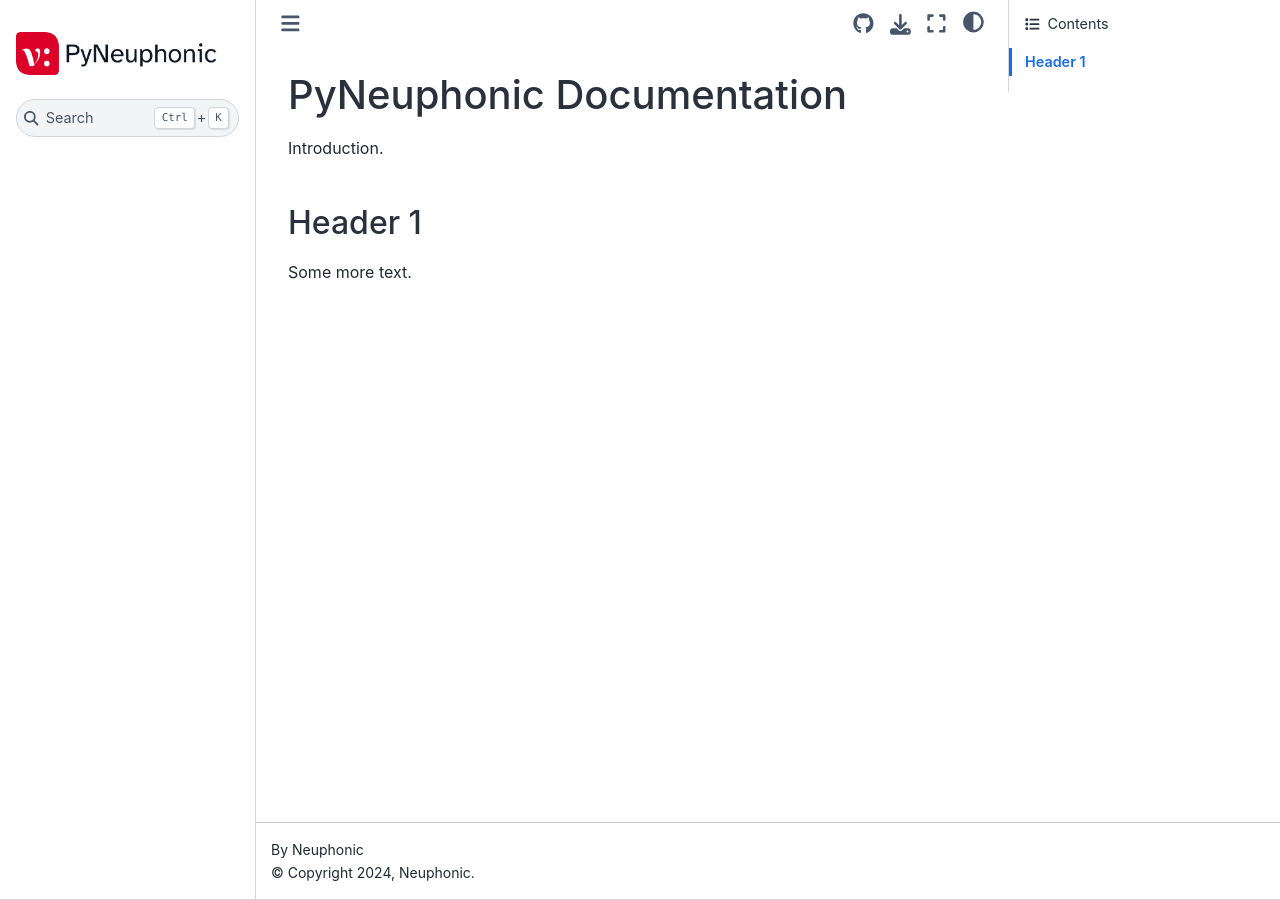
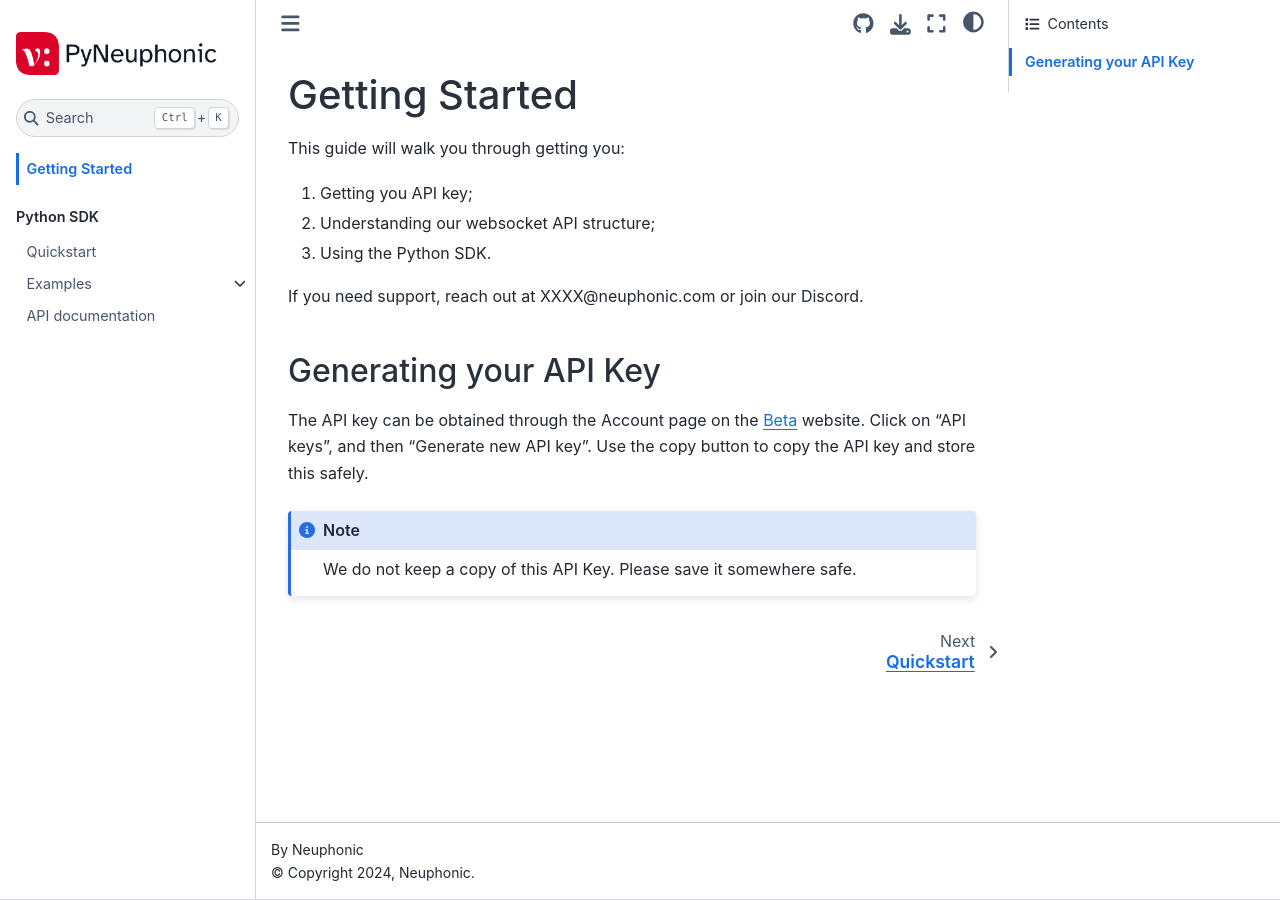
Before and after one commit to neuphonic/pyneuphonic, a Sphinx documentation site: the page built from docs/source/index.md, in a window 1280 px wide. Built offline with Sphinx 7.4.7 and the Sphinx Book theme 1.1.4, drawn with Linux system fonts in a browser that asks for light colours.

Commit message:
Completed a lot of the documentation.

````diff
--- a/docs/source/conf.py
+++ b/docs/source/conf.py
@@ -23,7 +23,25 @@
 # -- General configuration ---------------------------------------------------
 # https://www.sphinx-doc.org/en/master/usage/configuration.html#general-configuration
 
-extensions = ['myst_parser']
+extensions = [
+    'myst_parser',
+    'sphinx.ext.autodoc',
+    'sphinx.ext.napoleon',
+    'sphinx.ext.viewcode',
+]
+
+myst_enable_extensions = [
+    'colon_fence',
+    'dollarmath',
+    'amsmath',
+    'deflist',
+    'html_admonition',
+    'html_image',
+    'smartquotes',
+    'replacements',
+    'substitution',
+    'tasklist',
+]
 
 templates_path = ['_templates']
 exclude_patterns = []
@@ -38,7 +56,22 @@
 html_theme_options = {
     'repository_url': 'https://github.com/neuphonic/pyneuphonic',
     'use_repository_button': True,
+    'home_page_in_toc': True,
+    'show_toc_level': 2,
+    # 'show_navbar_depth': 2,
+    # 'max_navbar_depth': 2,
 }
+
+# html_sidebars = {
+#     "**": ["sbt-sidebar-nav.html"]
+# }
 
 html_logo = 'logo.png'
 html_title = 'My site title'
+
+# Automatically extract typehints when specified and place them in
+# descriptions of the relevant function/method.
+autodoc_typehints = 'description'
+
+# Don't show class signature with the class' name.
+autodoc_class_signature = 'separated'
--- a/docs/source/index.md
+++ b/docs/source/index.md
@@ -1,7 +1,28 @@
-# PyNeuphonic Documentation
+# Getting Started
 
-Introduction.
+This guide will walk you through getting you:
+1. Getting you API key;
+2. Understanding our websocket API structure;
+3. Using the Python SDK.
 
-## Header 1
+If you need support, reach out at XXXX@neuphonic.com or join our Discord.
 
-Some more text.
+## Generating your API Key
+The API key can be obtained through the Account page on the [Beta](https://beta.neuphonic.com/) website.
+Click on "API keys", and then "Generate new API key".
+Use the copy button to copy the API key and store this safely.
+
+:::{note}
+We do not keep a copy of this API Key. Please save it somewhere safe.
+:::
+
+
+```{toctree}
+:hidden:
+:maxdepth: 1
+:caption: Python SDK
+
+python-sdk/quickstart.md
+python-sdk/examples/index.md
+python-sdk/api-reference.rst
+```
--- /dev/null
+++ b/docs/source/python-sdk/api-reference.rst
@@ -0,0 +1,6 @@
+*****************
+API documentation
+*****************
+
+.. autoclass:: pyneuphonic.websocket.NeuphonicWebsocketClient
+    :members:
````
Also changed, not shown: docs/source/python-sdk/examples/index.md (added, +11 -0 lines), docs/source/python-sdk/examples/llm-tts.md (added, +11 -0 lines), docs/source/python-sdk/examples/type-and-repeat.md (added, +8 -0 lines), docs/source/python-sdk/quickstart.md (added, +136 -0 lines), 1 other file.
